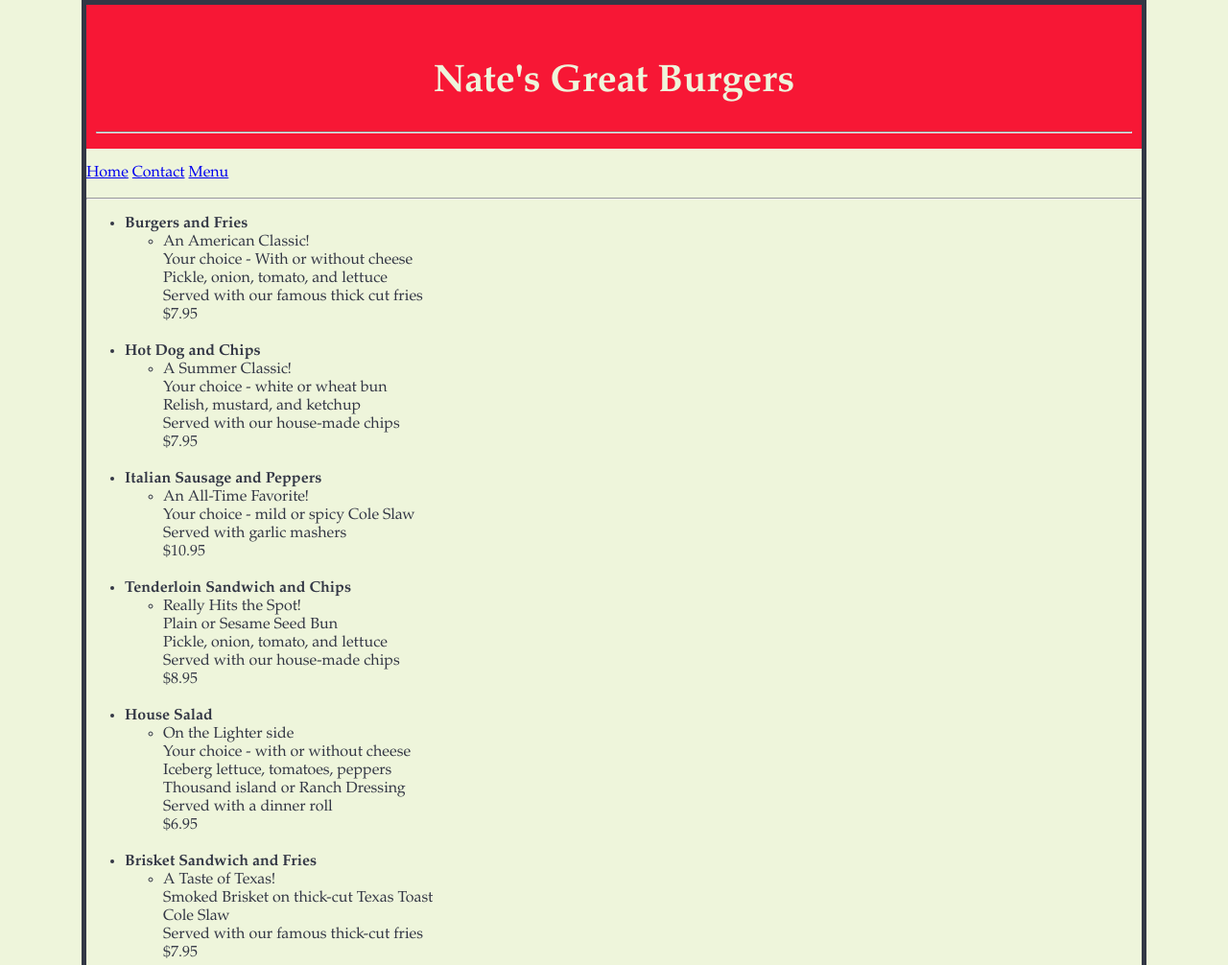
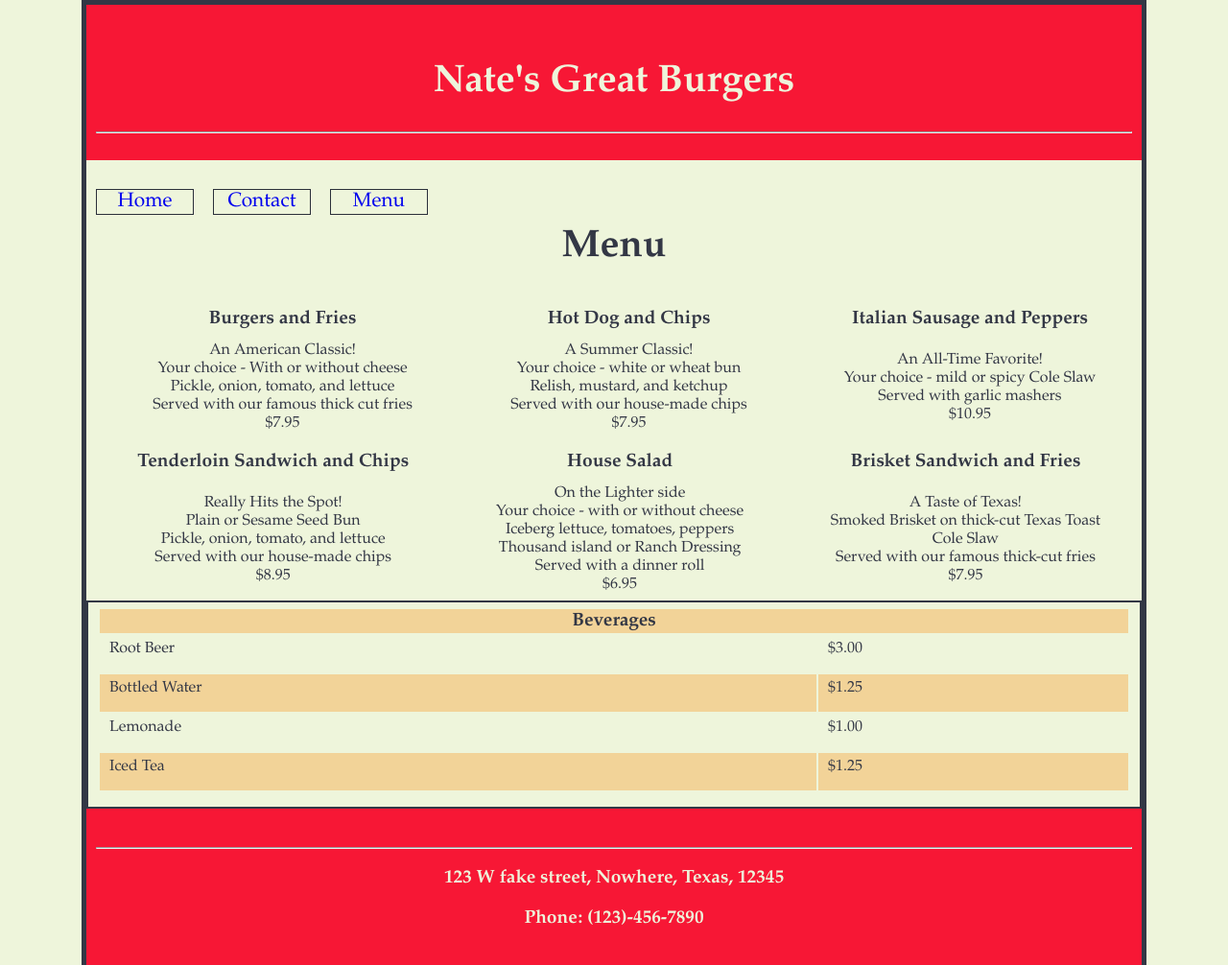
Before and after one commit to JeramyaJones/SWGWebDevCourse, a plain HTML site: page restaurant/menu.html in a window 1280 px wide. Shown: the top 1006 px of the page at 96% size. Drawn offline with Linux system fonts and the light colour scheme.

Commit message:
Finished the majority of the CSS for now.

```diff
--- a/restaurant/menu.html
+++ b/restaurant/menu.html
@@ -9,6 +9,48 @@
         <title>Menu</title>
 		<link href="styles/main.css" rel="stylesheet" type="text/css" />
 		<style>
+			.menu {
+				padding-top: 5px;
+				padding-right: 0px;
+				padding-bottom: 5px;
+				padding-left: 10px;
+			}
+			th {
+				font-size: 1.2em;
+			}
+			td {
+				text-align: center;
+			}
+			#menuTitle {
+				text-align: center;
+			}
+			#beverageTable {
+				border: 2px solid #333745;
+				padding-top: 5px;
+				padding-right: 10px;
+				padding-bottom: 15px;
+				padding-left: 10px;
+			}
+
+			#beverageHead {
+				text-align: center;
+			}
+
+			.beverage {
+				padding-top: 5px;
+				padding-right: 0px;
+				padding-bottom: 15px;
+				padding-left: 10px;
+				text-align: left;
+			}
+
+			.rows:nth-child(even) {
+
+			}
+
+			.rows:nth-child(odd) {
+			  background-color: #F2D398;
+			}
 
 		</style>
 
@@ -22,49 +64,65 @@
 
         <nav>
 		<p><a href="index.html">Home</a> <a href="contact.html">Contact</a> <a href="menu.html">Menu</a> </p>
-		<hr />
         </nav>
+		<div id="menuTitle" class="clear-float"><h1> Menu </h1></div>
 		<section>
-			<ul>
-				<li><strong>Burgers and Fries</strong></li>
-					<ul>
-						<li>An American Classic!<br> Your choice - With or without cheese<br>Pickle, onion, tomato, and lettuce<br>Served with our famous thick cut fries<br>$7.95</li>
-					</ul>
-				</br>
+		<table style="width: 100% " class="menu">
+			<tr>
+				<th class="menu"> <strong>Burgers and Fries</strong> </th>
+				<th class="menu"> <strong>Hot Dog and Chips</strong> </th>
+				<th class="menu"> <strong>Italian Sausage and Peppers</strong> </th>
+			</tr>
 
-				<li><strong>Hot Dog and Chips</strong></li>
-					<ul>
-						<li>A Summer Classic!<br> Your choice - white or wheat bun<br>Relish, mustard, and ketchup<br>Served with our house-made chips<br>$7.95</li>
-					</ul>
-				</br>
+			<tr>
+				<td class="menu">An American Classic!<br> Your choice - With or without cheese<br>Pickle, onion, tomato, and lettuce<br>Served with our famous thick cut fries<br>$7.95</td>
+				<td class="menu"> A Summer Classic!<br> Your choice - white or wheat bun<br>Relish, mustard, and ketchup<br>Served with our house-made chips<br>$7.95 </td>
+				<td class="menu"> An All-Time Favorite!<br>Your choice - mild or spicy Cole Slaw<br>Served with garlic mashers<br>$10.95 </td>
+			</tr>
+		</table>
 
-				<li><strong>Italian Sausage and Peppers</strong></li>
-					<ul>
-						<li>An All-Time Favorite!<br>Your choice - mild or spicy Cole Slaw<br>Served with garlic mashers<br>$10.95</li>
-					</ul>
-				</br>
+		<table style="width: 100% ">
+			<tr>
+				<th class="menu"> <strong>Tenderloin Sandwich and Chips</strong> </th>
+				<th class="menu"> <strong>House Salad</strong> </th>
+				<th class="menu"> <strong>Brisket Sandwich and Fries</strong> </th>
+			</tr>
 
-				<li><strong>Tenderloin Sandwich and Chips</strong></li>
-					<ul>
-						<li>Really Hits the Spot!<br>Plain or Sesame Seed Bun<br>Pickle, onion, tomato, and lettuce<br>Served with our house-made chips<br>$8.95</li>
-					</ul>
-				</br>
+			<tr>
+				<td class="menu"> Really Hits the Spot!<br>Plain or Sesame Seed Bun<br>Pickle, onion, tomato, and lettuce<br>Served with our house-made chips<br>$8.95 </td>
+				<td class="menu"> On the Lighter side<br>Your choice - with or without cheese<br>Iceberg lettuce, tomatoes, peppers<br>Thousand island or Ranch Dressing<br>Served with a dinner roll<br>$6.95 </td>
+				<td class="menu"> A Taste of Texas!<br>Smoked Brisket on thick-cut Texas Toast<br>Cole Slaw<br>Served with our famous thick-cut fries<br>$7.95 </td>
+			</tr>
+		</table>
 
-				<li><strong>House Salad</strong></li>
-					<ul>
-						<li>On the Lighter side<br>Your choice - with or without cheese<br>Iceberg lettuce, tomatoes, peppers<br>Thousand island or Ranch Dressing<br>Served with a dinner roll<br>$6.95</li>
-					</ul>
-				</br>
+		<table id="beverageTable" style="width: 100% ">
+			<tr class="rows">
+				<th id="beverageHead" colspan="2"> <strong>Beverages</strong> </th>
+			</tr>
 
-				<li><strong>Brisket Sandwich and Fries</strong></li>
-					<ul>
-						<li>A Taste of Texas!<br>Smoked Brisket on thick-cut Texas Toast<br>Cole Slaw<br>Served with our famous thick-cut fries<br>$7.95</li>
-					</ul>
-				</br>
-			</ul>
+			<tr class="rows">
+				<td class="beverage"> Root Beer </td>
+				<td class="beverage"> $3.00 </td>
 
 
+			</tr>
 
+			<tr class="rows">
+				<td class="beverage"> Bottled Water </td>
+				<td class="beverage"> $1.25 </td>
+
+			</tr>
+
+			<tr class="rows">
+				<td class="beverage"> Lemonade </td>
+				<td class="beverage"> $1.00 </td>
+			</tr>
+
+			<tr class="rows">
+				<td class="beverage"> Iced Tea </td>
+				<td class="beverage"> $1.25 </td>
+			</tr>
+		</table>
 
 		</section>
 
@@ -75,4 +133,4 @@
 			<p> Phone: (123)-456-7890</p>
         </footer>
     </body>
-</html
+</html>
--- a/restaurant/styles/main.css
+++ b/restaurant/styles/main.css
@@ -9,7 +9,7 @@ Date last modified:
 header, footer {
 	background-color: #F71735;
 	color: #EEF5DB;
-	height: 100px;
+	height: 100%;
 	text-align: center;
 	padding: 30px 10px 20px 10px;
 }
@@ -25,9 +25,48 @@ body{
 	max-width: 1100px;
 	margin: 0 auto;
 	border: 5px solid #333745;
+	height: 100%;
 }
 
 footer {
 	font-size:1.2em;
 	font-weight: bold;
 }
+
+nav {
+	border-top:;
+	border-bottom:;
+	margin-top:;
+	font-size: 1.3em;
+}
+
+nav a {
+	background-color:;
+	color:E11531;
+	padding: ;
+	border: thin solid #2B303A;
+	text-decoration: none;
+	text-align: center;
+	display: block;
+	margin: 10px;
+	width: 100px;
+	float:left;
+}
+
+nav a:visited {
+	color: #2B303A ;
+}
+
+nav a:hover {
+	background-color:E11531;
+	color:#E11531;
+	font-weight: bold;
+}
+
+nav a:active {
+	font-weight: bold;
+}
+
+.clear-float {
+	clear:both;
+}
```
Also changed, not shown: restaurant/contact.html (+48 -18 lines), restaurant/index.html (+3 -4 lines).
